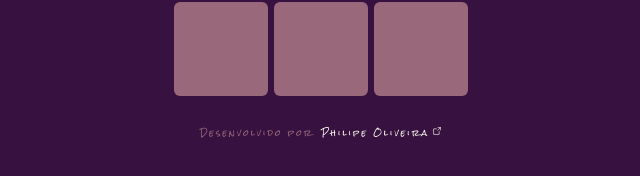
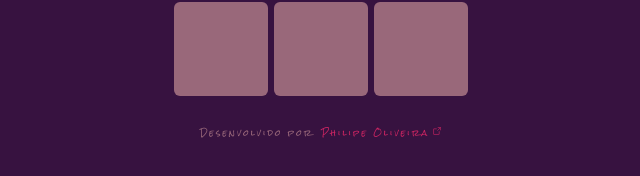
Before and after one commit to philipeoliveira/jogo-da-velha, a React (Vite) app: page / in a window 1280 px wide. Shown: the part 392-568 px from the top of the page, without its empty margins (319-959 px from the left). Built offline with nearby package versions, Linux system fonts and the light colour scheme.

Commit message:
Change color of link text in footer

```diff
--- a/src/App.css
+++ b/src/App.css
@@ -48,7 +48,7 @@ body::-webkit-scrollbar-thumb:active {
    background-color: var(--color-hover);
 }
 a {
-   color: var(--color-text);
+   color: var(--color-contrast);
    transition: all 0.3s;
 }
 a:focus,
--- a/src/App.tsx
+++ b/src/App.tsx
@@ -145,7 +145,7 @@ function App() {
                >
                   Philipe Oliveira
                </a>
-               <ArrowSquareOut color={'var(--color-text)'} size='10' />
+               <ArrowSquareOut color={'var(--color-contrast)'} size='10' />
             </p>
          </footer>
       </div>
```
